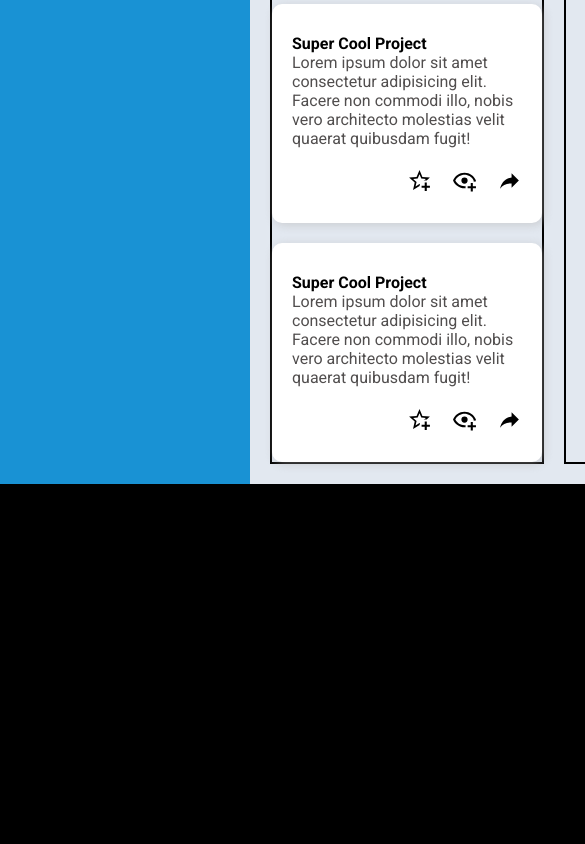
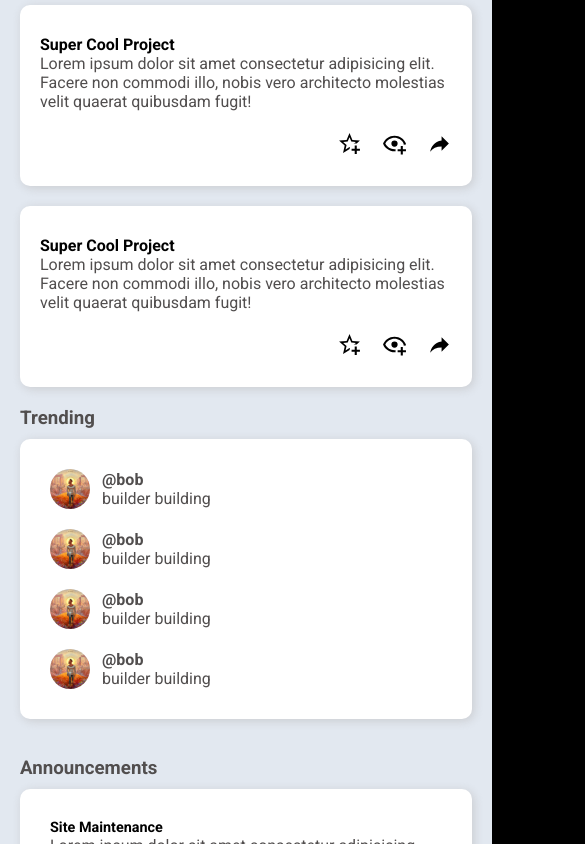
Before and after one commit to LiamSandstrom/admin-dashboard, a plain HTML site: page index.html in a window 390 px wide. Shown: the part 1156-2000 px from the top of the page, 585 px wide, since content can reach past the window. Before the commit the page ends 1640 px from the top, so only its background shows below. Drawn offline with Linux system fonts and the light colour scheme.

Commit message:
trending, announcements and responsive work

```diff
--- a/index.html
+++ b/index.html
@@ -87,7 +87,7 @@
       <div class="content">
         <div class="your-projects-container">
             <div class="project-wrapper">
-                <h3 id="your-project-text">Your Projects</h3>
+                <h3 class="project-text">Your Projects</h3>
                 <div class="projects-container">
                     <div class="card">
                         <div>
@@ -158,8 +158,56 @@
                 </div>
             </div>
         </div>
-        <div class="announcements-container"></div>
-        <div class="trending-container"></div>
+        <div class="announcements-container">
+            <h3 class="project-text">Announcements</h3>
+            <div class="flex-down">
+                <div>
+                    <h4>Site Maintenance</h4>
+                    <p>Lorem ipsum dolor sit amet consectetur adipisicing elit. Aliquam, saepe illo. Placeat maiores ducimus obcaecati!</p>
+                </div>
+                <div>
+                    <h4>Site Maintenance</h4>
+                    <p>Lorem ipsum dolor sit amet consectetur adipisicing elit. Aliquam, saepe illo. Placeat maiores ducimus obcaecati!</p>
+                </div>
+                <div>
+                    <h4>Site Maintenance</h4>
+                    <p>Lorem ipsum dolor sit amet consectetur adipisicing elit. Aliquam, saepe illo. Placeat maiores ducimus obcaecati!</p>
+                </div>
+            </div>
+        </div>
+        <div class="trending-container">
+            <h3 class="project-text">Trending</h3>
+            <div class="flex-down">
+                <div class="user-trending">
+                    <img class="small-profile-picture" src="icons/Bellion.jpg" alt="">
+                    <div>
+                        <h4>@bob</h4>
+                        <p>builder building</p>
+                    </div>
+                </div>
+                <div class="user-trending">
+                    <img class="small-profile-picture" src="icons/Bellion.jpg" alt="">
+                    <div>
+                        <h4>@bob</h4>
+                        <p>builder building</p>
+                    </div>
+                </div>
+                <div class="user-trending">
+                    <img class="small-profile-picture" src="icons/Bellion.jpg" alt="">
+                    <div>
+                        <h4>@bob</h4>
+                        <p>builder building</p>
+                    </div>
+                </div>
+                <div class="user-trending">
+                    <img class="small-profile-picture" src="icons/Bellion.jpg" alt="">
+                    <div>
+                        <h4>@bob</h4>
+                        <p>builder building</p>
+                    </div>
+                </div>
+            </div>
+        </div>
       </div>
     </div>
   </body>
--- a/styles.css
+++ b/styles.css
@@ -61,11 +61,11 @@ p {
 
   display: grid;
   grid-template-columns: 1fr 300px;
-  grid-template-rows: 1fr 1fr;
+  grid-template-rows: 430px 330px 1fr;
   grid-template-areas:
     "content announcements"
     "content trending"
-  ;
+    "content fill";
   gap: 20px;
   padding: 20px;
 }
@@ -96,36 +96,36 @@ p {
   cursor: pointer;
 }
 
-.dashboard-item:hover{
+.dashboard-item:hover {
   background-color: #38a9e6;
 }
 
-.dashboard-item:nth-child(8){
+.dashboard-item:nth-child(8) {
   margin-top: 30px;
 }
 
-.sidebar h3{
+.sidebar h3 {
   font-size: 1rem;
   font-weight: 500;
 }
 
 /** head **/
 
-.icon{
+.icon {
   height: 25px;
 }
 
-.small-profile-picture{
+.small-profile-picture {
   height: 40px;
   border-radius: 50px;
 }
 
-.medium-profile-picture{
+.medium-profile-picture {
   height: 60px;
   border-radius: 50px;
 }
 
-.head-top-container{
+.head-top-container {
   display: flex;
   justify-content: space-between;
   padding-left: 10px;
@@ -144,7 +144,7 @@ p {
   cursor: pointer;
 }
 
-input{
+input {
   background-color: var(--content-background);
   border: none;
   border-radius: 20px;
@@ -154,11 +154,11 @@ input{
   padding: 10px;
 }
 
-input:focus{
+input:focus {
   outline: 3px solid var(--sidebar-background);
 }
 
-.head-bottom-container{
+.head-bottom-container {
   display: flex;
   justify-content: space-between;
   padding-left: 50px;
@@ -166,14 +166,14 @@ input:focus{
   align-items: center;
 }
 
-.welcome-container{
+.welcome-container {
   display: flex;
   justify-content: center;
   align-items: center;
   gap: 15px;
 }
 
-.head button{
+.head button {
   border: none;
   background-color: var(--sidebar-background);
   height: 33px;
@@ -183,77 +183,165 @@ input:focus{
   font-weight: 600;
 }
 
-.head button:hover{
+.head button:hover {
   background-color: var(--sidebar-text-color);
   color: var(--sidebar-background);
   outline: 3px solid var(--sidebar-background);
   cursor: pointer;
 }
 
-.head-button-container{
+.head-button-container {
   display: flex;
   gap: 15px;
 }
 
 /** Content **/
 
-.your-projects-container{
-    border: 2px solid black;
+.your-projects-container {
   grid-area: content;
 }
 
-#your-project-text{
+.project-text {
   align-self: flex-start;
-    padding-left: 10%;
   color: var(--card-text-color);
 }
 
-.announcements-container{
-    border: 2px solid black;
+.announcements-container {
   grid-area: announcements;
 }
 
-.trending-container{
-    border: 2px solid black;
+.trending-container {
   grid-area: trending;
 }
 
-.card{
+.card {
   display: flex;
   flex-direction: column;
   padding: 30px 20px;
   gap: 20px;
   background-color: var(--head-background);
   border-radius: 10px;
+}
+
+.card,
+.flex-down {
   box-shadow: 2px 2px 10px rgba(178, 176, 176, 0.496);
 }
 
-
-.card p{
+.card p,
+.flex-down {
   color: var(--card-text-color);
 }
 
-.card-icon-container{
+.card-icon-container {
   display: flex;
   gap: 20px;
   width: 100%;
   justify-content: flex-end;
 }
 
-.card-icon-container img:hover{
+.card-icon-container img:hover {
   cursor: pointer;
 }
 
-.projects-container{
+.projects-container {
   display: grid;
   grid-template-columns: repeat(auto-fit, minmax(270px, 1fr));
   gap: 20px;
 }
 
-.project-wrapper{
+.project-wrapper {
   display: flex;
   justify-content: center;
   align-items: center;
   flex-direction: column;
-    gap: 15px;
 }
+
+.project-wrapper,
+.announcements-container,
+.trending-container {
+  gap: 10px;
+}
+
+.announcements-container {
+  display: flex;
+  flex-direction: column;
+}
+
+.flex-down {
+  display: flex;
+  flex-direction: column;
+  background-color: var(--head-background);
+  gap: 20px;
+  padding: 30px;
+  border-radius: 10px;
+}
+
+.announcements-container div {
+  border-bottom: 2px solid rgba(187, 184, 184, 0.299);
+  padding-bottom: 10px;
+}
+
+.announcements-container h4 {
+  font-size: 0.9rem;
+  color: black;
+}
+
+.user-trending {
+  display: flex;
+  justify-content: flex-start;
+  align-items: center;
+  gap: 12px;
+}
+
+.trending-container {
+  display: flex;
+  flex-direction: column;
+}
+
+@media screen and (max-width: 1000px) {
+  .container {
+    grid-template-columns: 1fr;
+    grid-template-rows: 160px 145px 1fr;
+    grid-template-areas:
+      "side"
+      "head"
+      "content";
+  }
+
+  .content{
+
+  grid-template-columns: 1fr;
+  grid-template-rows: 1fr 330px 430px;
+  grid-template-areas:
+    "content"
+    "trending"
+    "announcements";
+  }
+
+  .sidebar{
+    flex-direction: row;
+    flex-wrap: wrap;
+    justify-content: center;
+  }
+.dashboard-item:nth-child(8) {
+  margin-top: 0px;
+}
+}
+
+@media screen and (max-width:700px) {
+    .welcome-container{
+        visibility:collapse;
+        order: 1;
+    }
+
+    .head-bottom-container{
+        flex-direction: column;
+        justify-content: center;
+        align-items: center;
+    }
+
+    .head{
+        gap: 25px;
+    }
+}
```
Lines whose indentation alone changed are shown as unchanged.
